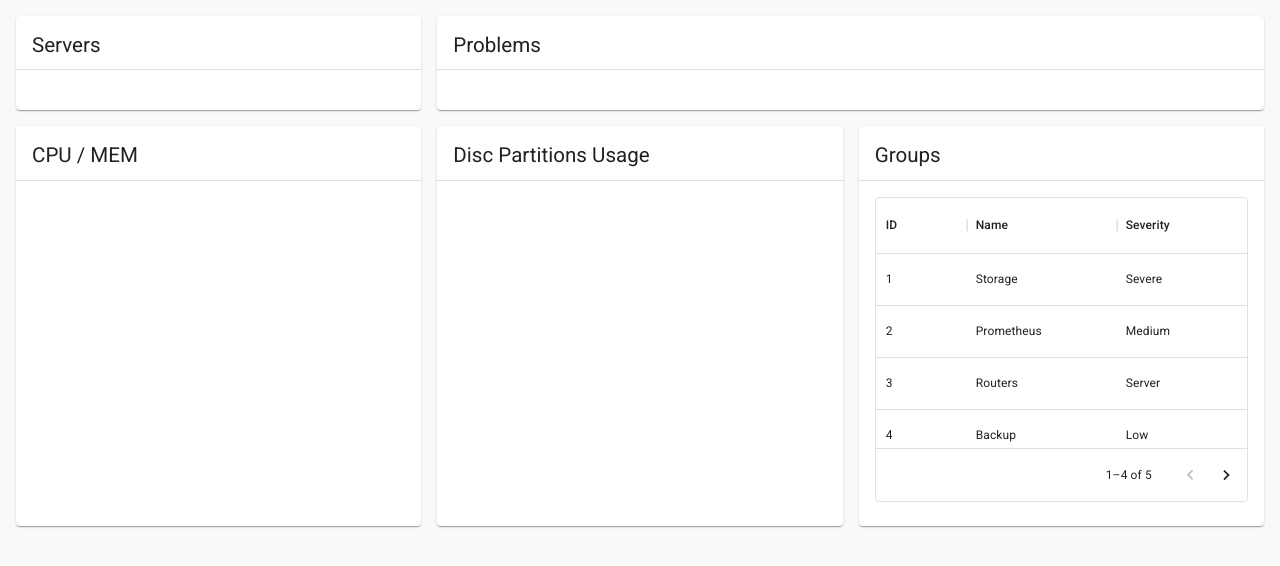
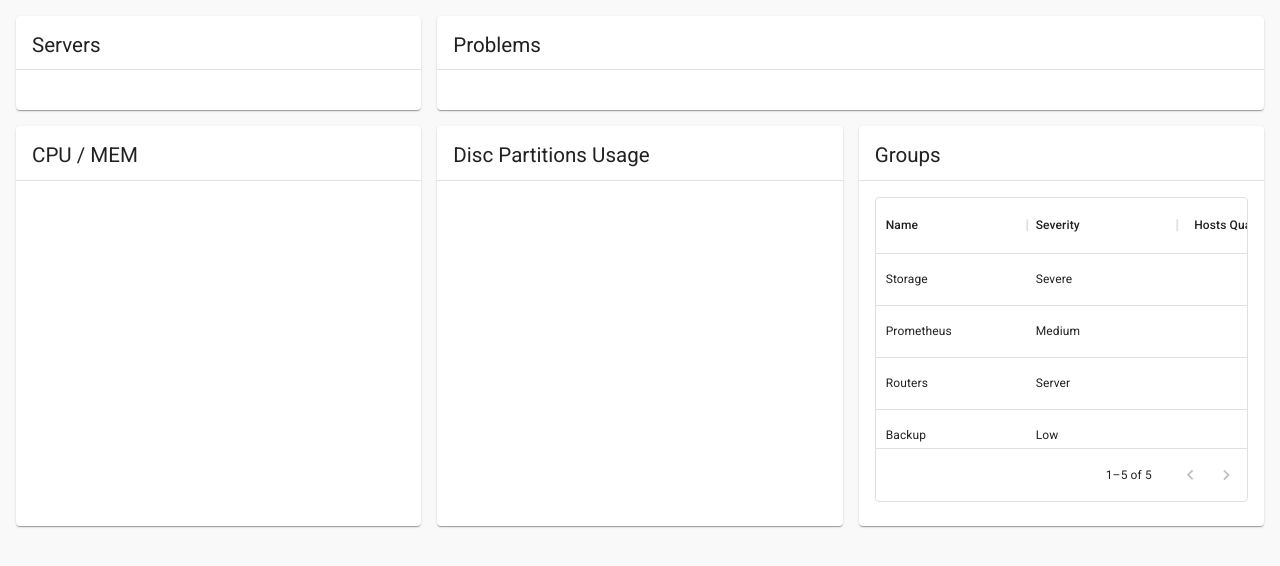
Before and after one commit to LucasRGuimaraes/oss-ui-testes, a Next.js app: page / in a window 1280 px wide. Shown: the top 566 px of the page. Built offline with nearby package versions, Linux system fonts and the light colour scheme.

Commit message:
Ajustes GroupsProblems

```diff
--- a/src/components/GroupsProblems.tsx
+++ b/src/components/GroupsProblems.tsx
@@ -5,7 +5,6 @@ import Box from "@mui/material/Box";
 import { DataGrid, GridColDef, GridValueGetterParams } from "@mui/x-data-grid";
 
 const columns: GridColDef[] = [
-  { field: "id", headerName: "ID", width: 90 },
   {
     field: "name",
     headerName: "Name",
@@ -28,11 +27,11 @@ const columns: GridColDef[] = [
 ];
 
 const rows = [
-  { id: 1, name: "Storage", severity: "Severe", hostsQuantity: 1 },
-  { id: 2, name: "Prometheus", severity: "Medium", hostsQuantity: 3 },
-  { id: 3, name: "Routers", severity: "Server", hostsQuantity: 1 },
-  { id: 4, name: "Backup", severity: "Low", hostsQuantity: 2 },
-  { id: 5, name: "DNS", severity: "Medium", hostsQuantity: 4 },
+  { name: "Storage", severity: "Severe", hostsQuantity: 1 },
+  { name: "Prometheus", severity: "Medium", hostsQuantity: 3 },
+  { name: "Routers", severity: "Server", hostsQuantity: 1 },
+  { name: "Backup", severity: "Low", hostsQuantity: 2 },
+  { name: "DNS", severity: "Medium", hostsQuantity: 4 },
 ];
 
 export function GroupsProblems() {
@@ -41,14 +40,14 @@ export function GroupsProblems() {
       <CardHeader title="Groups" />
       <Divider />
       <CardContent>
-        <Box sx={{ height: "100%", width: "100%"}}>
+        <Box sx={{ height: "100%", width: "100%" }}>
           <DataGrid
             rows={rows}
             columns={columns}
-            pageSize={4}
-            rowsPerPageOptions={[5]}
+            pageSize={5}
             disableSelectionOnClick
             experimentalFeatures={{ newEditingApi: true }}
+            getRowId={() => Math.random()}
           />
         </Box>
       </CardContent>
```
